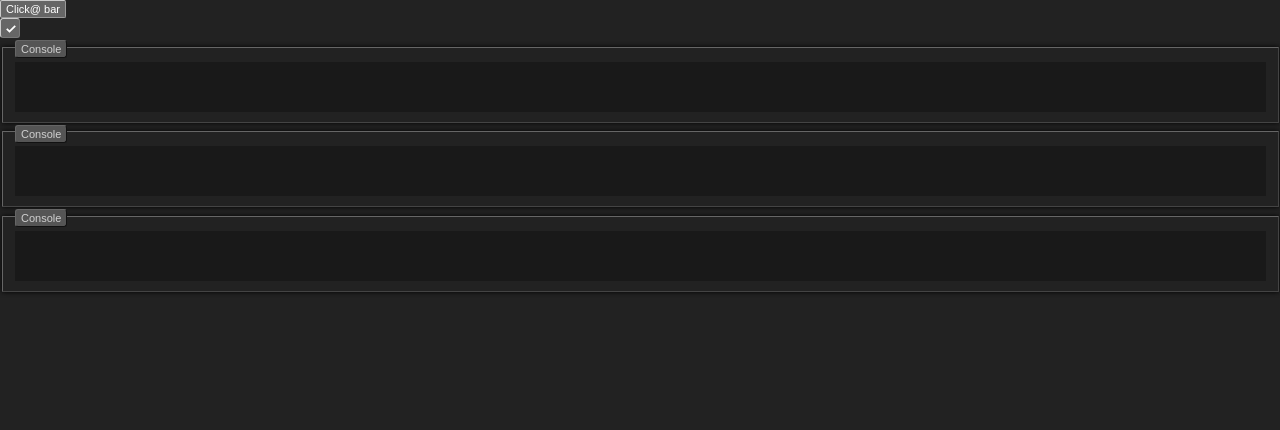
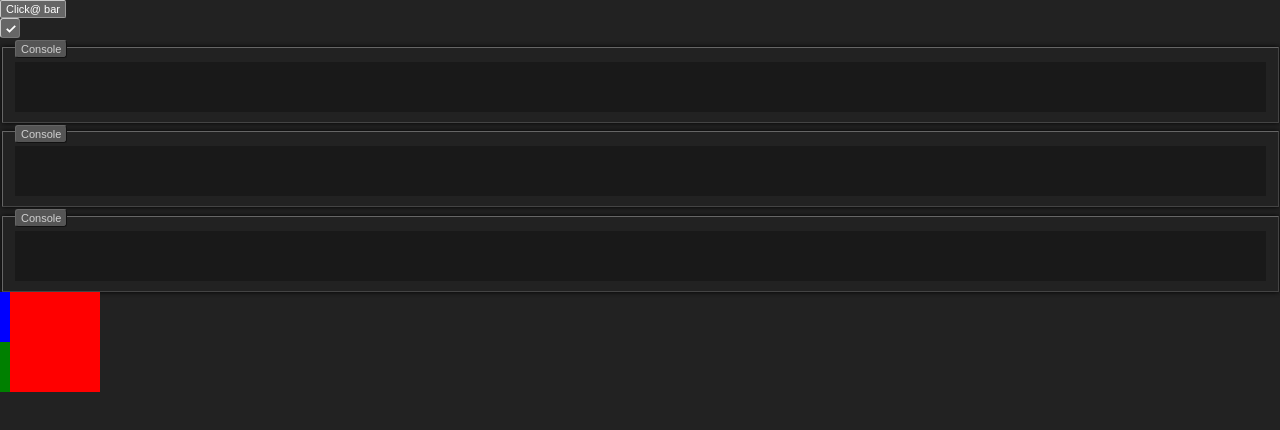
Before and after one commit to dragonworx/feather, a SvelteKit app: page / in a window 1280 px wide. Shown: the top 430 px of the page. Built offline with nearby package versions, Linux system fonts and the light colour scheme.

Commit message:
wip scrollbar

```diff
--- /dev/null
+++ b/src/css/components/scrollbar.css
@@ -0,0 +1,2 @@
+:root {
+  --scroll-bar-size: 10px; }
--- /dev/null
+++ b/src/css/shared/vars.css
@@ -0,0 +1,2 @@
+:root {
+  --scroll-bar-size: 10px; }
--- a/src/css/theme.css
+++ b/src/css/theme.css
@@ -1,5 +1,8 @@
 /* Button */
 /* Checkbox */
+:root {
+  --scroll-bar-size: 10px; }
+
 * {
   box-sizing: border-box; }
 
@@ -98,3 +101,19 @@
     transition: height 250ms ease-in-out; }
     .accordion .content.no-transition {
       transition: none; }
+
+.scrollbar {
+  position: relative;
+  display: block;
+  width: 100%;
+  height: 100%;
+  background: blue; }
+  .scrollbar.vertical {
+    width: var(--scroll-bar-size); }
+  .scrollbar.horizontal {
+    height: var(--scroll-bar-size); }
+  .scrollbar .thumb {
+    position: absolute;
+    background: green;
+    width: 100%;
+    height: 100%; }
--- a/src/lib/components/accordion.svelte
+++ b/src/lib/components/accordion.svelte
@@ -56,7 +56,7 @@
 	}
 </script>
 
-<fieldset class="accordion">
+<fieldset class="accordion" class:closed={!isOpen}>
 	<!-- svelte-ignore a11y-no-noninteractive-element-interactions -->
 	<!-- svelte-ignore a11y-click-events-have-key-events -->
 	<legend on:click={toggle} class:closed={!isOpen} class:hidden={!!!title}>{title}</legend>
--- /dev/null
+++ b/src/lib/components/scrollbar.svelte
@@ -0,0 +1,37 @@
+<script lang="ts">
+	import { onMount } from 'svelte';
+
+	export let direction: 'horizontal' | 'vertical' = 'vertical';
+	export let contentSize: number = 100;
+	export let viewportSize: number = 50;
+	export let offset: number = 50;
+
+	let track: HTMLElement;
+	let thumb: HTMLElement;
+
+	$: isVertical = direction === 'vertical';
+	$: isHorizontal = direction === 'horizontal';
+	$: contentSize, viewportSize, offset, update();
+
+	function update() {
+		if (!track || !thumb) return;
+
+		const trackSize = isVertical ? track.clientHeight : track.clientWidth;
+		const thumbSize = (trackSize * viewportSize) / contentSize;
+		const thumbOffset = (trackSize * offset) / contentSize;
+
+		thumb.style[isVertical ? 'height' : 'width'] = `${thumbSize}px`;
+		thumb.style[isVertical ? 'top' : 'left'] = `${thumbOffset}px`;
+	}
+
+	onMount(update);
+</script>
+
+<div
+	bind:this={track}
+	class="scrollbar"
+	class:vertical={isVertical}
+	class:horizontal={isHorizontal}
+>
+	<div bind:this={thumb} class="thumb" />
+</div>
--- a/src/routes/+page.svelte
+++ b/src/routes/+page.svelte
@@ -5,7 +5,7 @@
 	import Checkbox from '../lib/components/checkbox.svelte';
 	import Accordion from '../lib/components/accordion.svelte';
 	import Console, { type LogFunction } from '../lib/components/console.svelte';
-	// import { deepEvent } from '../lib/deepEvent';
+	import Scrollbar from '../lib/components/scrollbar.svelte';
 	import { deepStore } from '../lib/deepStore';
 
 	const store = deepStore({
@@ -36,6 +36,9 @@
 		<Accordion title="Console" storageKey="test">
 			<Console {height} bind:log />
 		</Accordion>
+		<div class="container">
+			<Scrollbar direction="vertical" />
+		</div>
 	</App>
 </main>
 
@@ -46,4 +49,10 @@
 		align-items: flex-start;
 		justify-content: flex-start;
 	}
+
+	.container {
+		width: 100px;
+		height: 100px;
+		background: red;
+	}
 </style>
--- /dev/null
+++ b/src/sass/components/scrollbar.scss
@@ -0,0 +1,24 @@
+@import "../shared/vars.scss";
+
+@mixin scrollbar {
+    position: relative;
+    display: block;
+    width: 100%;
+    height: 100%;
+    background: blue;
+
+    &.vertical {
+        width: var(--scroll-bar-size);
+    }
+
+    &.horizontal {
+        height: var(--scroll-bar-size);
+    }
+
+    .thumb {
+        position: absolute;
+        background: green;
+        width: 100%;
+        height: 100%;
+    }
+}
--- /dev/null
+++ b/src/sass/shared/vars.scss
@@ -0,0 +1,3 @@
+:root {
+    --scroll-bar-size: 10px;
+}
--- a/src/sass/theme.scss
+++ b/src/sass/theme.scss
@@ -3,6 +3,7 @@
 @import 'components/checkbox';
 @import 'components/console';
 @import 'components/accordion';
+@import 'components/scrollbar';
 
 * {
 	box-sizing: border-box;
@@ -27,3 +28,7 @@
 .accordion {
 	@include accordion;
 }
+
+.scrollbar {
+	@include scrollbar;
+}
```
Also changed, not shown: src/css/scrollbar.css (added), 1 other file (tests, documents, lock files or other folders).
